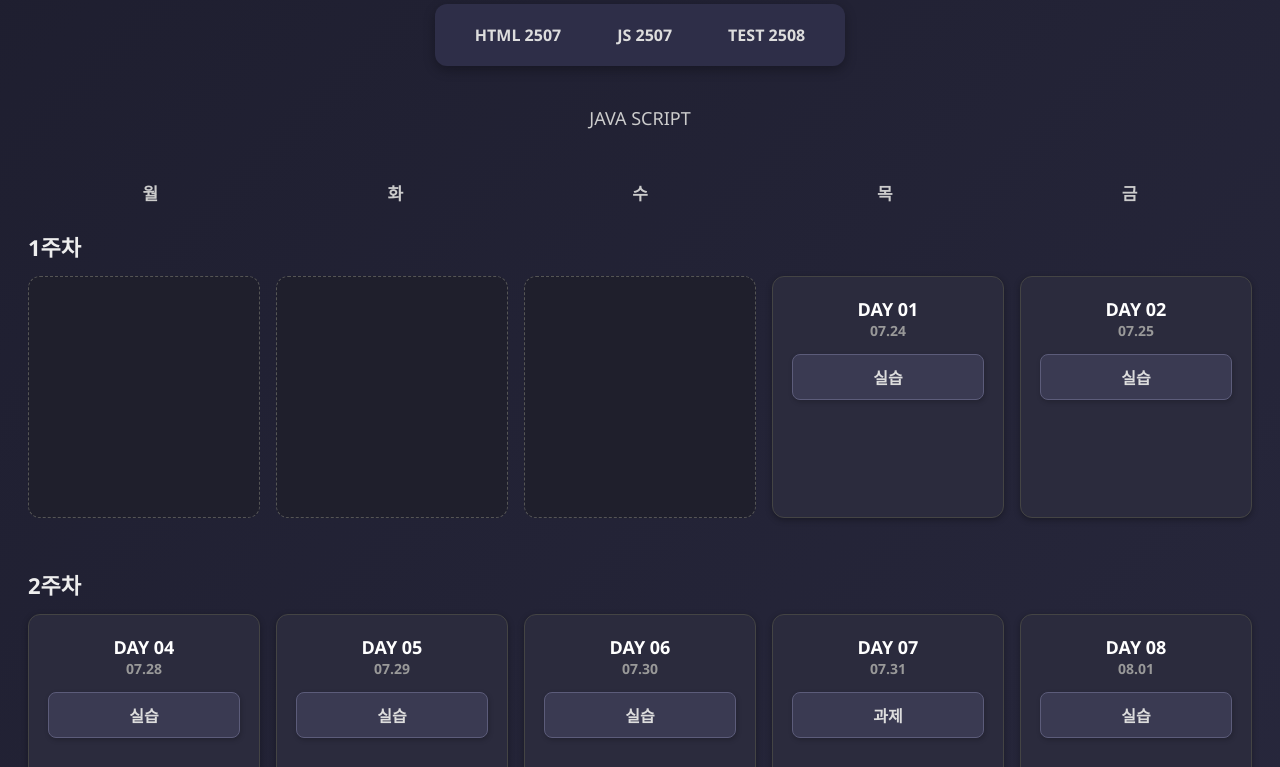
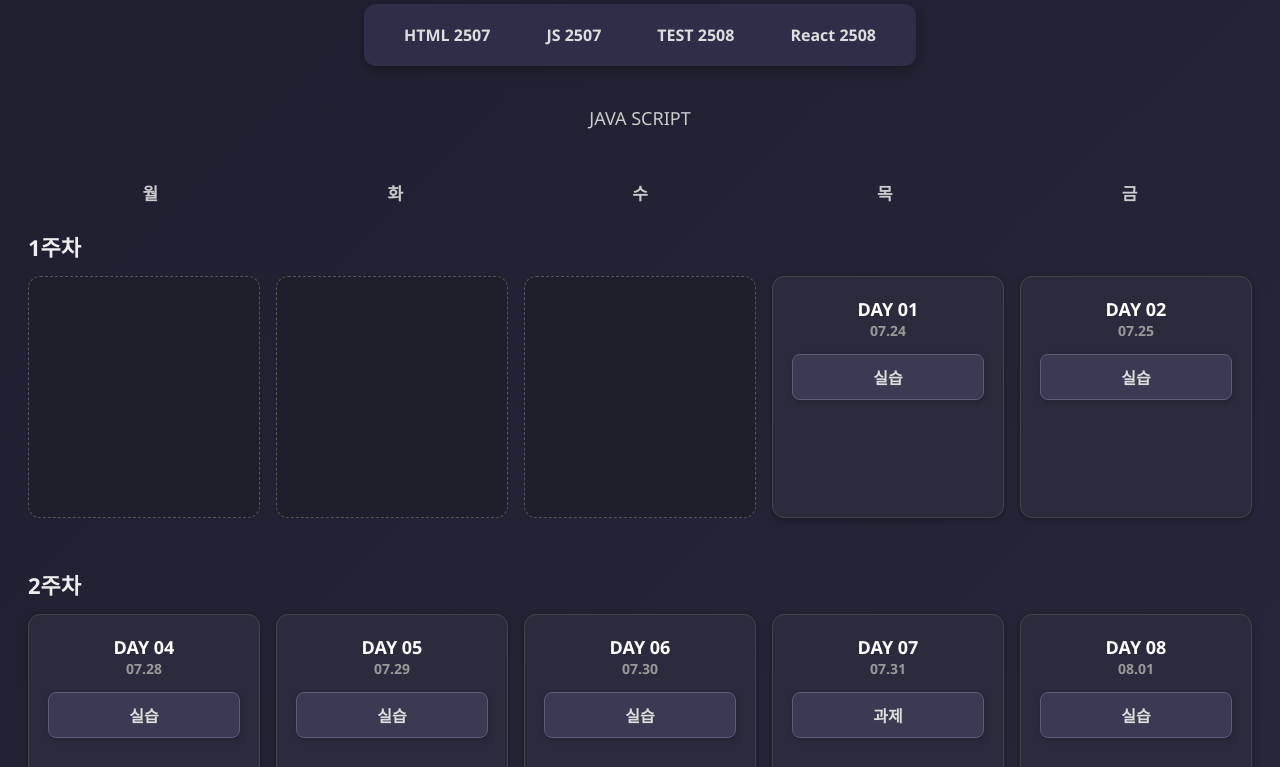
Before and after one commit to lsw1232414/js2507, a plain HTML site: page index.html in a window 1280 px wide. Shown: the part 149-916 px from the top of the page. Drawn offline with Linux system fonts and the light colour scheme.

Commit message:
Update index.html

```diff
--- a/index.html
+++ b/index.html
@@ -15,6 +15,7 @@
         <a href="https://lsw1232414.github.io/html2507/">HTML 2507</a>
         <a href="https://lsw1232414.github.io/js2507/">JS 2507</a>
         <a href="https://lsw1232414.github.io/test2508/">TEST 2508</a>
+		<a href="https://lsw1232414.github.io/react-site/">React 2508</a>
     </nav>
     <p>JAVA SCRIPT</p>
 
```
